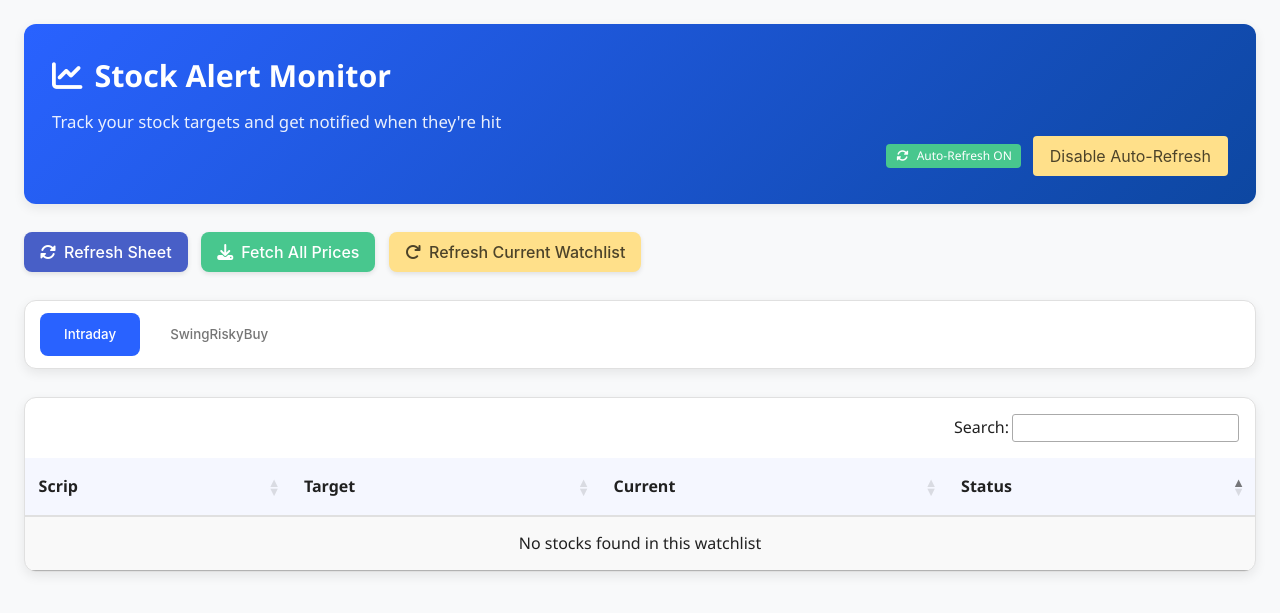
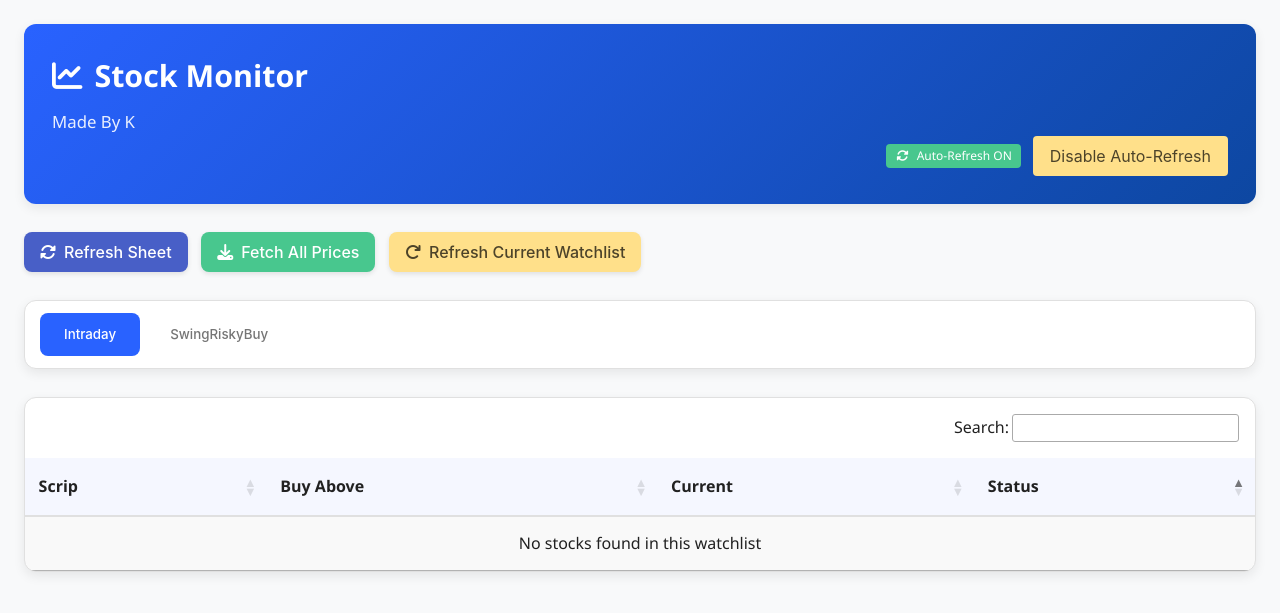
Before and after one commit to kirusama/ki-daily-stoc, a Django app: page / in a window 1280 px wide. Shown: the top 613 px of the page. Run offline with Django 5.2, Linux system fonts and the light colour scheme; data that the repository does not hold is empty; some libraries are stand-ins or nearby versions.

Commit message:
Update index.html

```diff
--- a/alerts/templates/index.html
+++ b/alerts/templates/index.html
@@ -339,8 +339,8 @@
 <body>
   <div class="app-container">
     <header class="app-header">
-      <h1 class="app-title"><i class="fas fa-chart-line"></i> Stock Alert Monitor</h1>
-      <p class="app-subtitle">Track your stock targets and get notified when they're hit</p>
+      <h1 class="app-title"><i class="fas fa-chart-line"></i> Stock Monitor</h1>
+      <p class="app-subtitle">Made By K</p>
 
       <!-- Add this -->
       <div class="level-right"></div>
@@ -514,7 +514,7 @@
           },
           {
             data: 'target_price',
-            title: 'Target',
+            title: 'Buy Above',
             render: function (data, type, row) {
               if (type === 'display' && data) {
                 return '₹' + parseFloat(data).toFixed(2);
@@ -560,7 +560,7 @@
         ],
         order: [[3, 'asc']],
         createdRow: function (row, data, dataIndex) {
-          if (data.status === "Target Hit!") {
+          if (data.status === "Can Buy Now!") {
             $(row).addClass('target-hit');
           }
         },
@@ -756,7 +756,7 @@
         } else {
           console.log("⏰ Outside market hours - skipping auto-refresh");
         }
-      }, 1 * 60 * 1000); // 2 minutes
+      }, 5 * 60 * 1000); // 5 minutes
 
       console.log("🔄 Auto-refresh started (every 2 minutes during market hours)");
     }
```
